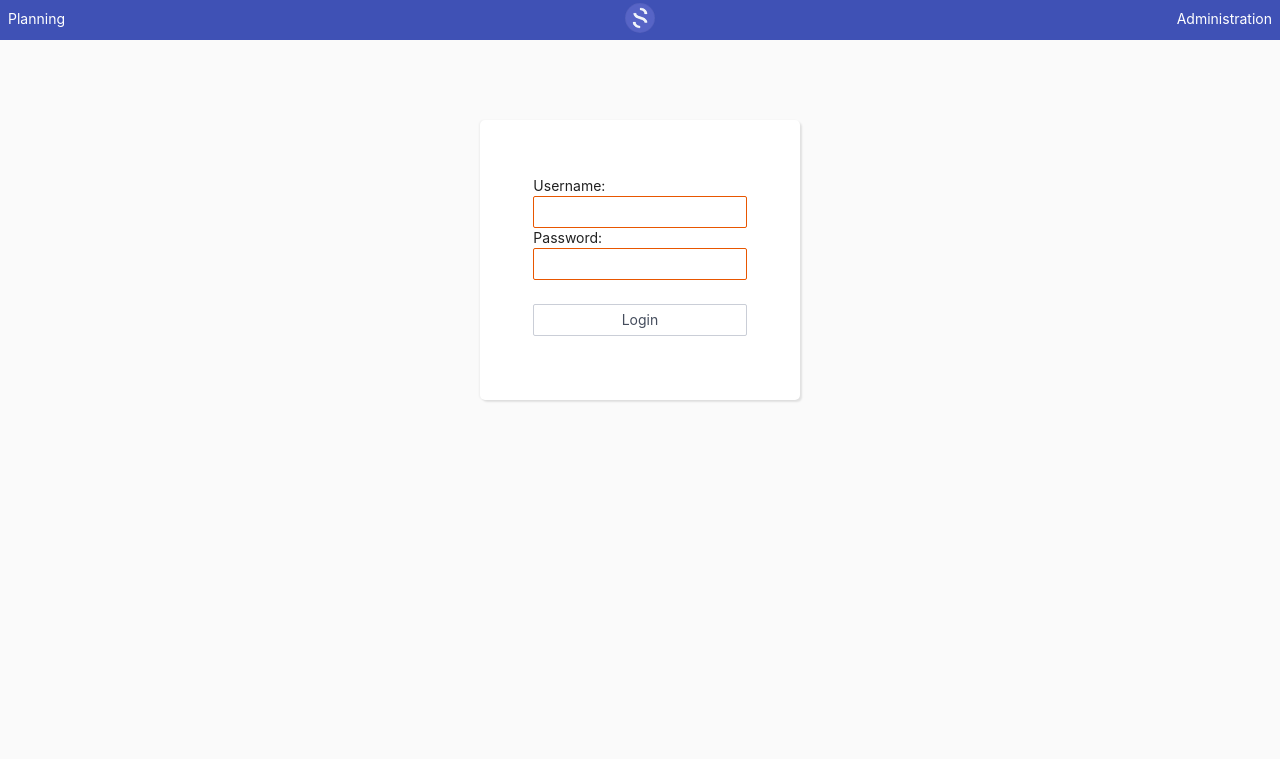
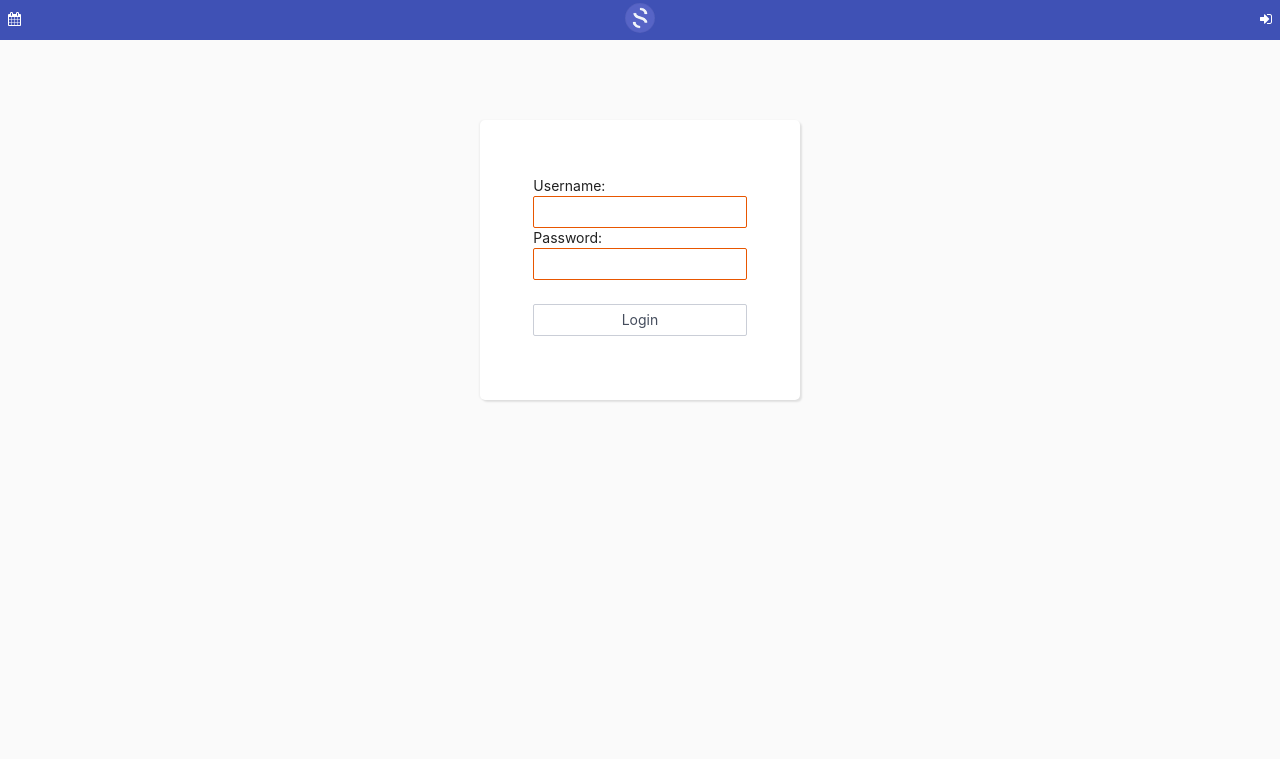
Before and after one commit to Gsvd/supboard, a Django app: page /admin/ in a window 1280 px wide. Shown: the top 759 px of the page. Run offline with Django 3.2, Linux system fonts and the light colour scheme.

Commit message:
fontawesome nav bar

```diff
--- a/admin_page/views.py
+++ b/admin_page/views.py
@@ -11,7 +11,6 @@ from django.shortcuts import render
 from django.contrib.auth import authenticate, login, logout
 from django.contrib.auth.decorators import login_required
 from django.contrib import messages
-from django.template.base import logger
 
 from planning.models import Planning
 from .forms import LoginForm, UploadForm
--- a/templates/public/nav.html
+++ b/templates/public/nav.html
@@ -1,7 +1,7 @@
 {% load staticfiles %}
 <header class="navbar">
     <section class="navbar-section">
-        <a href="/planning" class="btn btn-link">Planning</a>
+        <a href="/planning" class="btn btn-link"><i class="fa fa-calendar" aria-hidden="true"></i></a>
     </section>
     <section class="navbar-center">
         <a href="/">
@@ -11,11 +11,11 @@
     <section class="navbar-section">
         <div class="input-group input-inline">
             {% if user.is_authenticated %}
-                <a href="/admin/planning/upload" class="btn btn-link">Upload</a>
-                <a href="/database" class="btn btn-link">Database</a>
-                <a href="/admin/logout" class="btn btn-link">Logout</a>
+                <a href="/admin/planning/upload" class="btn btn-link"><i class="fa fa-upload" aria-hidden="true"></i></a>
+                <a href="/database" class="btn btn-link"><i class="fa fa-database" aria-hidden="true"></i></a>
+                <a href="/admin/logout" class="btn btn-link"><i class="fa fa-sign-out" aria-hidden="true"></i></a>
             {% else %}
-                <a href="/admin" class="btn btn-link">Administration</a>
+                <a href="/admin" class="btn btn-link"><i class="fa fa-sign-in" aria-hidden="true"></i></a>
             {% endif %}
         </div>
     </section>
```
